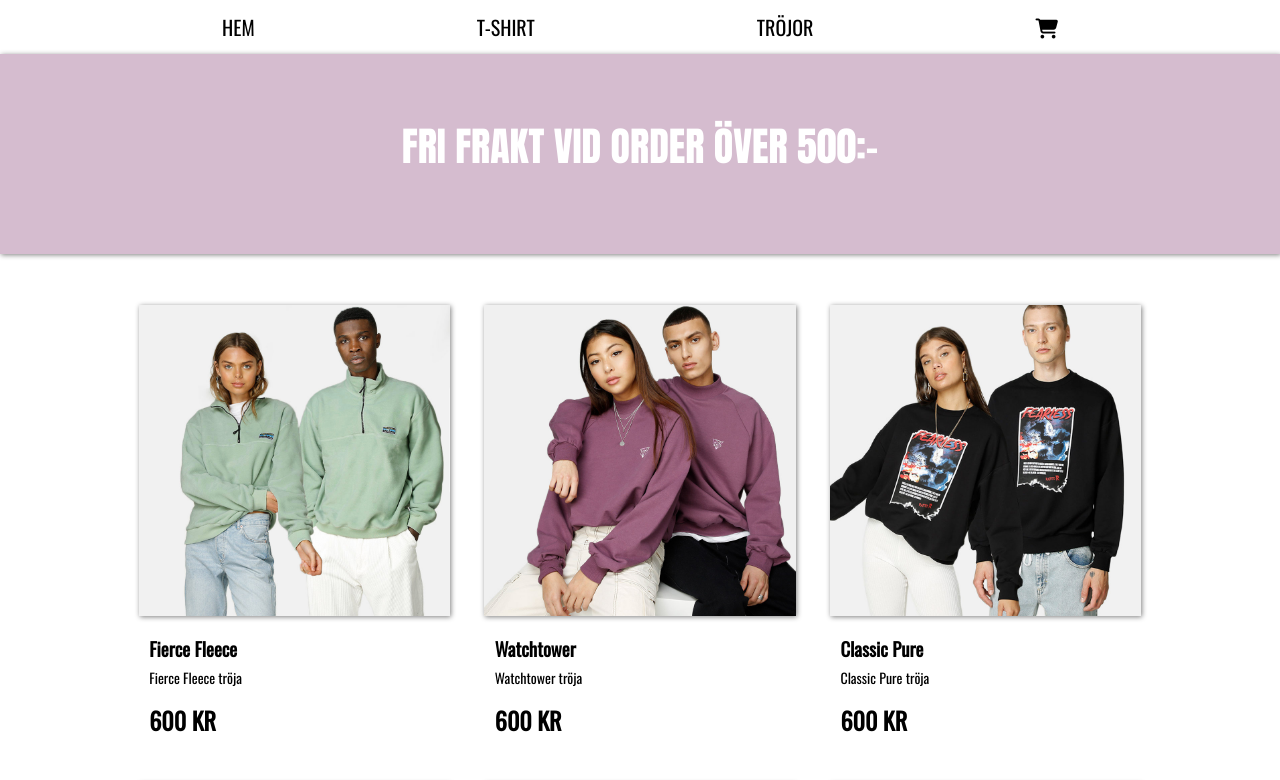
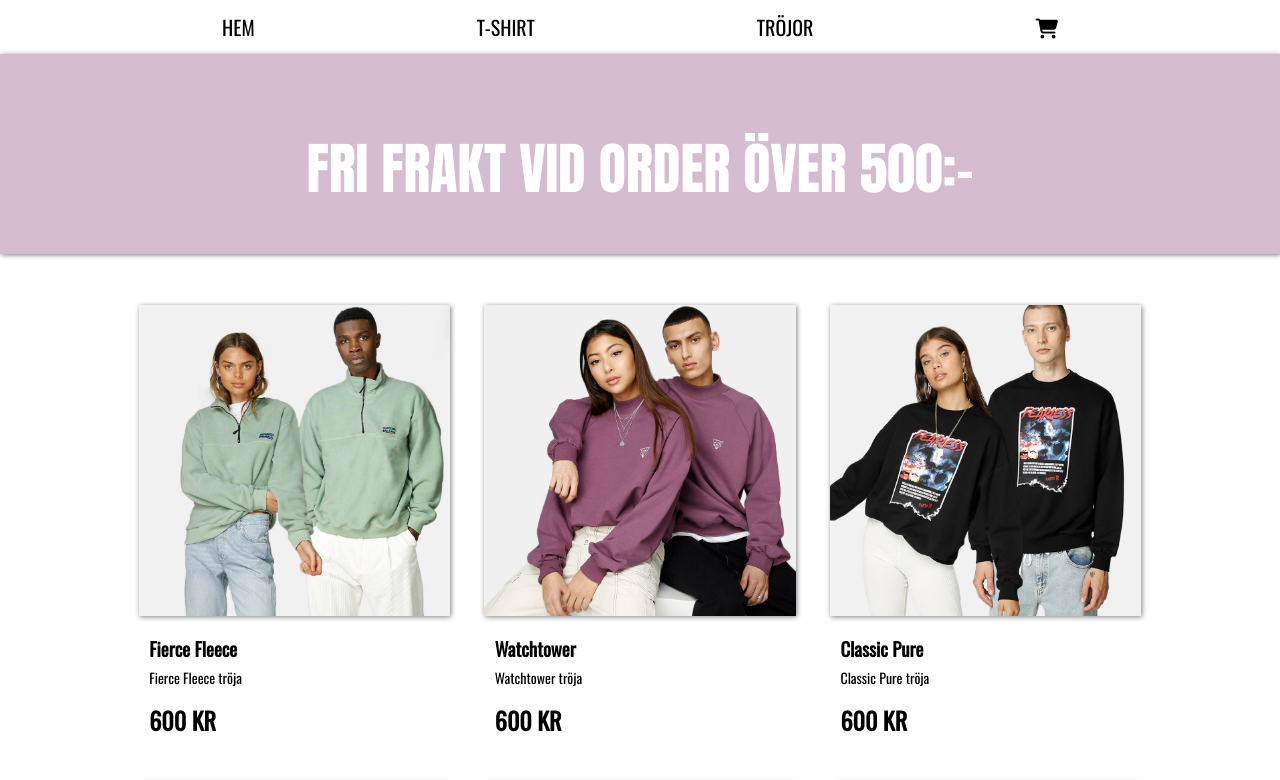
Before and after one commit to feliciatranberg/GruppArbeteWebbshop, a plain HTML site: page HTML/product-page-sweaters.html in a window 1280 px wide. Shown: the top 780 px of the page. Drawn offline with nearby package versions, Linux system fonts and the light colour scheme.

Commit message:
scss cleaning until row 335

```diff
--- a/SCSS/_mixins.scss
+++ b/SCSS/_mixins.scss
@@ -44,7 +44,6 @@
 }
 
 
-
   @mixin flex-full-width-wrap-container {
     width: 100%;
     display: flex;
@@ -69,7 +68,14 @@
     position: fixed;
     top: 0;
     z-index: 1000;
-    background-color: white;
+    background-color: $bg-color;
+    font-family: $font-family;
+  }
+
+  @mixin flex-full-width-column-container {
+    width: 100%;
+    display: flex;
+    flex-direction: column;
     font-family: $font-family;
   }
 
--- a/SCSS/main.scss
+++ b/SCSS/main.scss
@@ -7,7 +7,7 @@ body, html {
         padding: 0;
         height: 100%;
         width: 100%;
-        background: white;
+        background: $bg-color;
         color: $text-color;
         font-family: $font-family;
   }
@@ -152,7 +152,7 @@ button:focus {
     position: absolute;
     width: 100%;
     margin-top: 3%;
-    font-size: 2.5rem;
+    font-size: 3.5rem;
     @include scrolling-text;
  }
 }
@@ -217,18 +217,13 @@ button:focus {
 /* ENSKILD PRODUKTSIDA */
 
 #specificProductContentwrap{
-  display: flex;
-  justify-content: center;
+ @include flex-full-width-wrap-container;
   margin-top: 15%;
-  width: 100%;
-  flex-wrap: wrap;
   img{
     width: 100%;
   }
   #productTextBox{
-    display: flex;
-    flex-direction: column;
-    width: 100%;
+   @include flex-full-width-column-container;
     h2{
       margin-top: 5%;
       margin-left: 5%;
@@ -254,11 +249,9 @@ button:focus {
 #addToCartButton:hover {
   background-color: $button-hover-color;
 }
-
 #addToCartButton:focus {
   outline: none;
   }
-
   #dropDownMenu{
     list-style-type: none;
     position: absolute;
@@ -279,12 +272,10 @@ button:focus {
     }
   }
 }
-
 @include tablets-up {
 #specificProductContentwrap{
-  display: flex;
+  @include flex-full-width-nowrap-container;
   justify-content: center;
-  width: 100%;
   margin-top: 5%;
   padding-bottom: 5%;
   img{
@@ -297,11 +288,11 @@ button:focus {
     height: 40%;
     h2{
     font-size: 1.5rem;
-    margin-left: 4%;
+    margin-left: 5%;
     margin-top: 4%;
   }
   #description {
-    font-size: 1rem;
+    font-size: 1.1rem;
     margin-left: 5%;
     margin-top: -3%;
   }
@@ -319,7 +310,6 @@ button:focus {
   #addToCartButton:hover {
     background-color: $button-hover-color;
   }
-
   #addToCartButton:focus {
     outline: none;
   }
@@ -332,8 +322,6 @@ button:focus {
     align-self: flex-start;
     margin-top: 8%;
     margin-left: 2%;
-
-
     .sizeOption{
       margin-top: 5px;
     }
```
Also changed, not shown: CSS/main.css.
